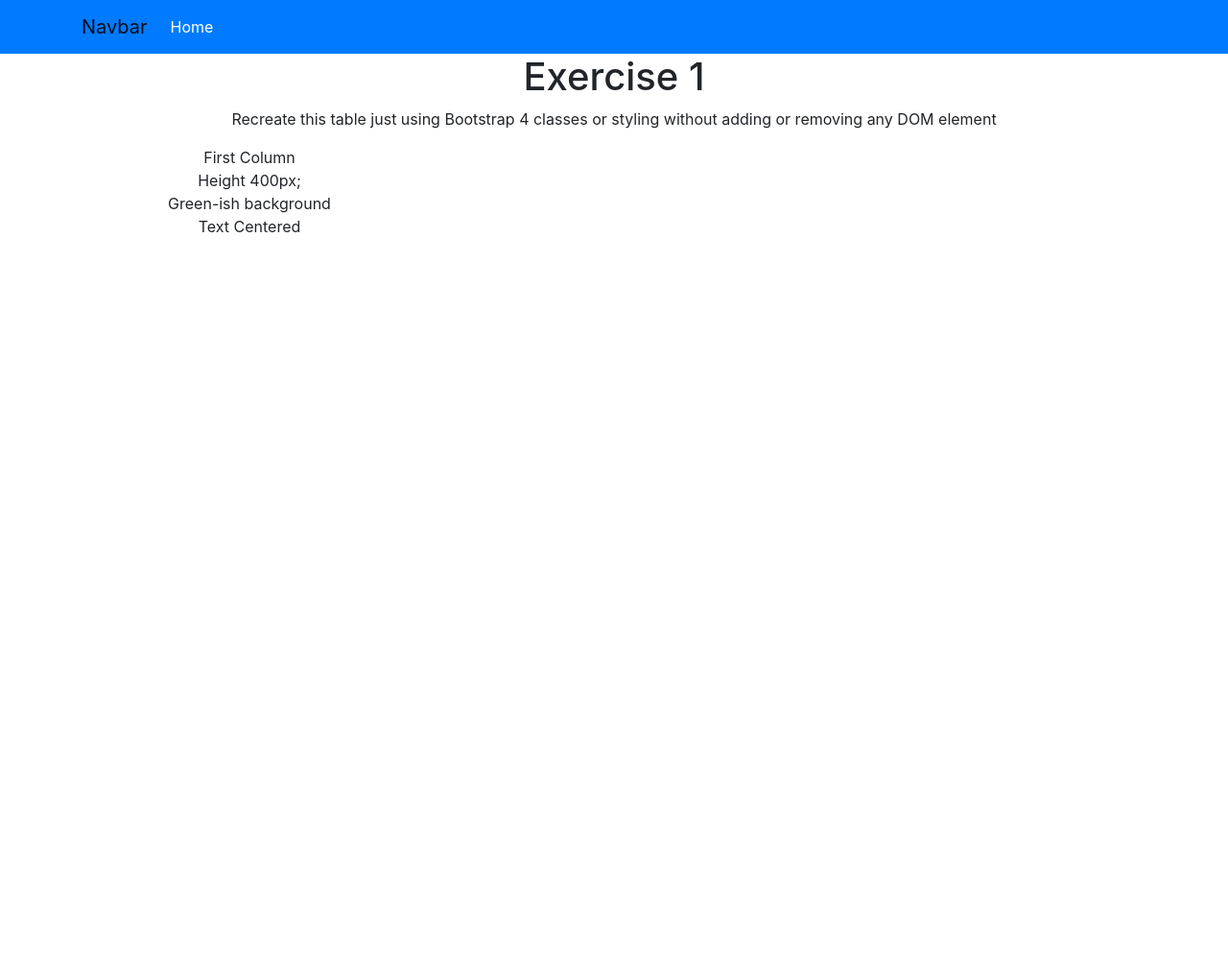
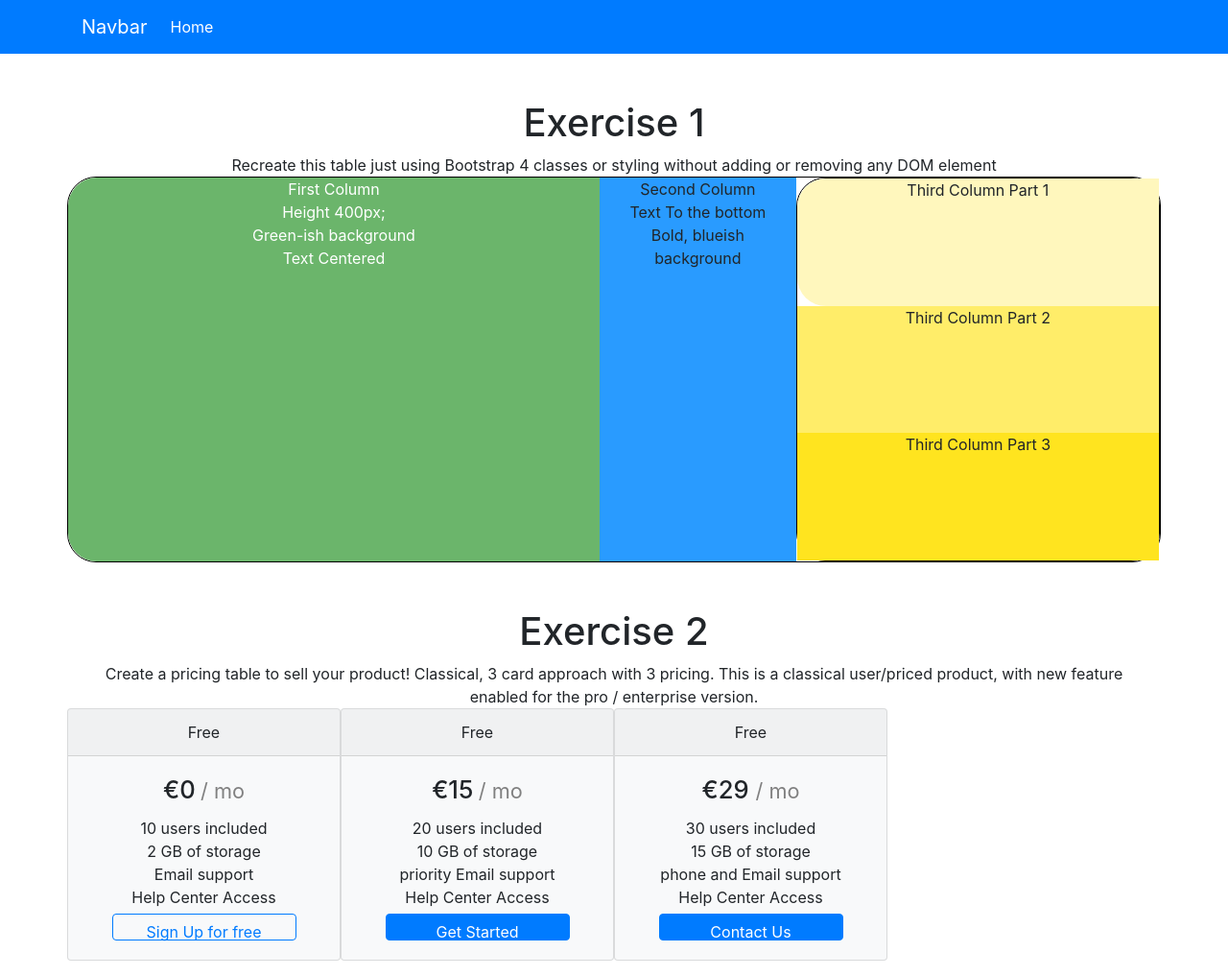
Before and after one commit to tay4real/M2-D8-PAIRPROGRAMMING, a plain HTML site: page index.html in a window 1280 px wide. Shown: the whole page at 96% size. Before the commit the page ends 800 px from the top, so only its background shows below. Drawn offline with nearby package versions, Linux system fonts and the light colour scheme.

Commit message:
new update

```diff
--- a/index.html
+++ b/index.html
@@ -23,7 +23,7 @@
   <body>
     <nav class="navbar navbar-expand-md navbar-light bg-primary">
       <div class="container">
-        <a class="navbar-brand" href="#">Navbar</a>
+        <a class="navbar-brand text-white" href="#">Navbar</a>
         <button
           class="navbar-toggler"
           type="button"
@@ -61,21 +61,110 @@
         </div>
       </div>
     </nav>
-    <section id="exercise-1">
+    <section id="exercise-1" class="my-5">
       <div class="container text-center">
         <h1>Exercise 1</h1>
         <p>
           Recreate this table just using Bootstrap 4 classes or styling without
           adding or removing any DOM element
         </p>
-        <div class="row d-flex">
-          <div class="col">
+        <div class="row">
+          <div class="col bg-greenish text-white">
             First Column <br />
             Height 400px; <br />
             Green-ish background <br />Text Centered
           </div>
-          <div class="col"></div>
-          <div class="col"></div>
+          <div class="col bg-blueish text-bold">
+            Second Column <br />
+            Text To the bottom <br />
+            Bold, blueish <br />
+            background
+          </div>
+          <div class="col">
+            <div class="row d-flex">
+              <div class="col bg-part1">Third Column Part 1</div>
+              <div class="col bg-part2">Third Column Part 2</div>
+              <div class="col bg-part3">Third Column Part 3</div>
+            </div>
+          </div>
+        </div>
+      </div>
+    </section>
+
+    <section id="exercise-2 ">
+      <div class="container text-center">
+        <h1>Exercise 2</h1>
+        <p>
+          Create a pricing table to sell your product! Classical, 3 card
+          approach with 3 pricing. This is a classical user/priced product, with
+          new feature enabled for the pro / enterprise version.
+        </p>
+        <div class="row row-cols-3" style="align-items: center">
+          <div class="col col-3 centered" style="padding: 0px; margin: 0px">
+            <div
+              class="card bg-light mb-3 text-center"
+              style="max-width: 21rem; max-height: 20rem"
+            >
+              <div class="card-header" style="font-size: 1.25vw">Free</div>
+              <div class="card-body">
+                <h5 class="card-title">
+                  <span style="font-size: 2vw">€0</span>
+                  <span style="font-size: 1.7vw; color: grey; font-weight: 400"
+                    >/ mo</span
+                  >
+                </h5>
+                <p class="card-text">10 users included</p>
+                <p class="card-text">2 GB of storage</p>
+                <p class="card-text">Email support</p>
+                <p class="card-text">Help Center Access</p>
+                <a href="#" class="btn btn-outline-primary buttonEx2"
+                  >Sign Up for free</a
+                >
+              </div>
+            </div>
+          </div>
+          <div class="col col-3 centered" style="padding: 0px; margin: 0px">
+            <div
+              class="card bg-light mb-3 text-center"
+              style="max-width: 21rem; max-height: 20rem"
+            >
+              <div class="card-header" style="font-size: 1.25vw">Free</div>
+              <div class="card-body">
+                <h5 class="card-title">
+                  <span style="font-size: 2vw">€15</span>
+                  <span style="font-size: 1.7vw; color: grey; font-weight: 400"
+                    >/ mo</span
+                  >
+                </h5>
+                <p class="card-text">20 users included</p>
+                <p class="card-text">10 GB of storage</p>
+                <p class="card-text">priority Email support</p>
+                <p class="card-text">Help Center Access</p>
+                <a href="#" class="btn btn-primary buttonEx2">Get Started</a>
+              </div>
+            </div>
+          </div>
+          <div class="col col-3 centered" style="padding: 0px; margin: 0px">
+            <div
+              class="card bg-light mb-3 text-center"
+              style="max-width: 21rem; max-height: 20rem"
+            >
+              <div class="card-header" style="font-size: 1.25vw">Free</div>
+              <div class="card-body">
+                <h5 class="card-title">
+                  <span style="font-size: 2vw">€29 </span>
+                  <span style="font-size: 1.7vw; color: grey; font-weight: 400"
+                    >/ mo</span
+                  >
+                </h5>
+                <p class="card-text">30 users included</p>
+                <p class="card-text">15 GB of storage</p>
+                <p class="card-text">phone and Email support</p>
+                <p class="card-text">Help Center Access</p>
+                <a href="#" class="btn btn-primary buttonEx2">Contact Us</a>
+              </div>
+            </div>
+          </div>
         </div>
       </div>
     </section>
--- a/style.css
+++ b/style.css
@@ -0,0 +1,60 @@
+.bg-greenish {
+  background-color: #6bb56b;
+}
+.bg-blueish {
+  background-color: #299bff;
+}
+.bg-part1 {
+  background-color: #fff7bd;
+}
+.bg-part2 {
+  background-color: #ffed69;
+}
+.bg-part3 {
+  background-color: #ffe41f;
+}
+
+#exercise-1 div div.row {
+  min-height: 400px;
+  border-radius: 30px;
+  border: 1px solid black;
+}
+
+#exercise-1 div div.row div.col:first-of-type {
+  flex-grow: 3;
+  border-top-left-radius: 30px;
+  border-bottom-left-radius: 30px;
+}
+
+#exercise-1 div div.row div.col:nth-of-type(2) {
+  flex-grow: 1;
+}
+
+#exercise-1 div div.row div.col:last-of-type {
+  flex-grow: 2;
+}
+
+#exercise-1 div div.row div.col:last-of-type div.row {
+  flex-direction: column;
+}
+
+#exercise-1 div div.row div.col:last-of-type div.row div.col:first-of-type {
+  flex-grow: 1;
+}
+#exercise-1 div div.row div.col:last-of-type div.row div.col:nth-of-type(2) {
+  flex-grow: 1;
+}
+#exercise-1 div div.row div.col:last-of-type div.row div.col:last-of-type {
+  flex-grow: 1;
+  justify-content: center;
+}
+
+p {
+  margin: 0vw;
+}
+
+.buttonEx2 {
+  margin-top: 5px;
+  width: 15vw;
+  height: 2.2vw;
+}
```
